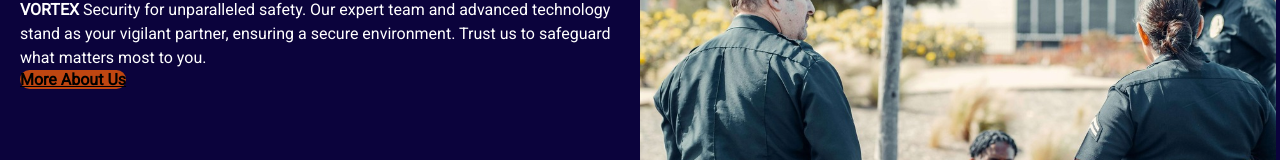
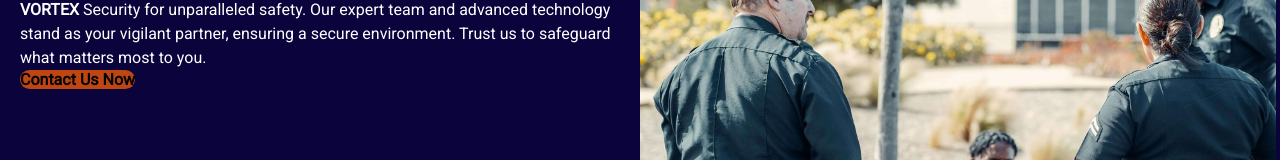
Before and after one commit to lexxakaatune/vortex-security, a React (Create React App) app: page / in a window 1280 px wide. Shown: the part 130-290 px from the top of the page. Built offline with nearby package versions, Linux system fonts and the light colour scheme; the HTML template or start-up script is replaced by a standard one.

Commit message:
import Link in Home.js

```diff
--- a/src/Home.js
+++ b/src/Home.js
@@ -38,7 +38,7 @@ const Home = () => {
           <span className="hero__span nowrap">Trusted Security Solutions</span>
           <h2>VORTEX IS YOUR SAFETY PARTNER</h2>
           <p><strong>VORTEX</strong> Security for unparalleled safety. Our expert team and advanced technology stand as your vigilant partner, ensuring a secure environment. Trust us to safeguard what matters most to you.</p>
-          <a className="btn" href="#contact">More About Us</a>
+          <a className="btn none" href="#contact">Contact Us Now</a>
         </div>
 
         <figure className="hero__figure">
```
